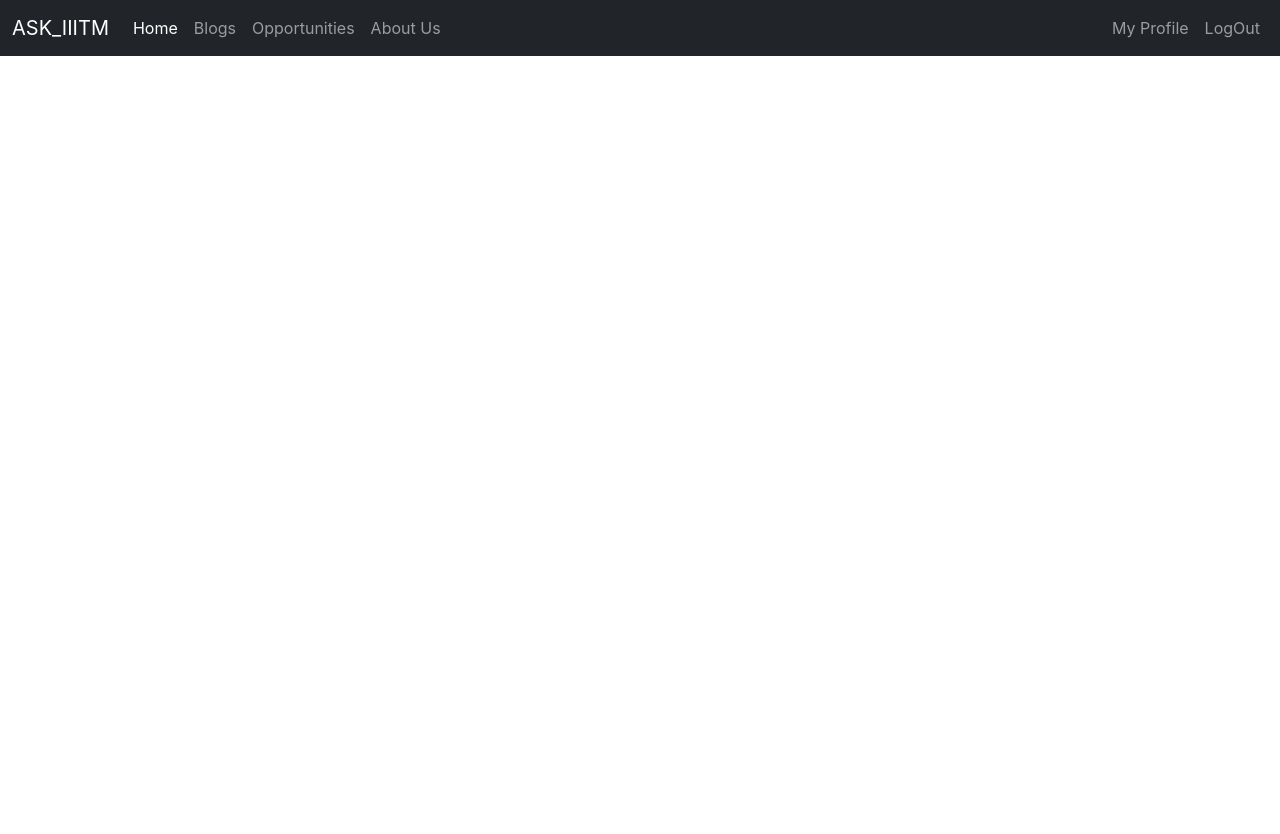
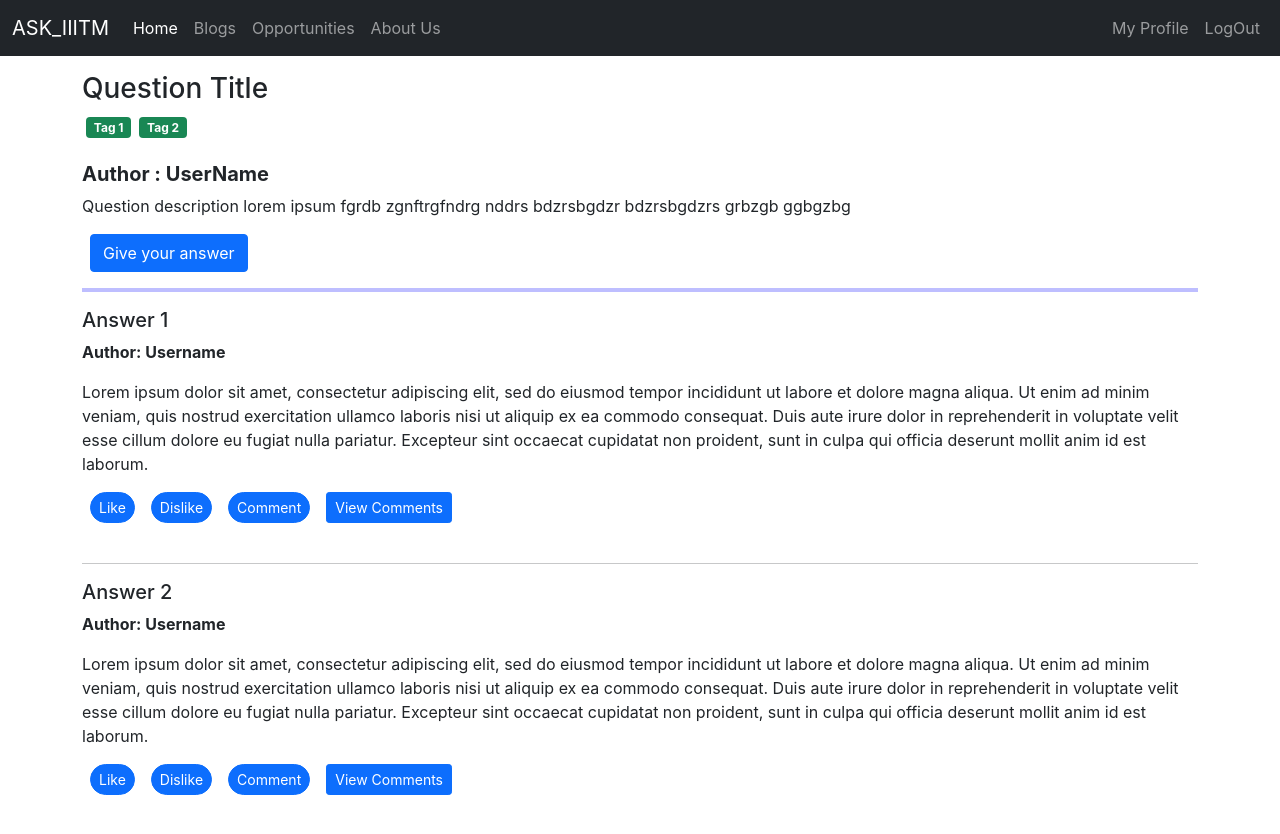
Before and after one commit to Sarthakjain211001/ASK_IIITM-frontend, a React (Create React App) app: page /question in a window 1280 px wide. Before the commit the page ends 800 px from the top, so only its background shows below. Built offline with nearby package versions, Linux system fonts and the light colour scheme.

Commit message:
Added a particular question's Page

```diff
--- a/src/App.js
+++ b/src/App.js
@@ -5,15 +5,19 @@ import Navbar from './Components/Navbar';
 import Opportunities from './Components/Opportunities';
 import Profile from './Components/Profile';
 import Qna from './Components/Qna';
+import Question_page from './Components/Question_page';
 
 function App() {
   return (
     <Router>
       <Navbar />
       <Routes>
+      <Route exact path="/" element={<Qna/>}/>
+      <Route exact path="/question" element={ <Question_page/>} />
         <Route exact path="/opportunities" element={<Opportunities />} />
         <Route exact path="/myprofile" element={<Profile/>}/>
-        <Route exact path="/" element={<Qna/>}/>
+
+
       </Routes>
     </Router>
   );
--- /dev/null
+++ b/src/Components/Question_page.js
@@ -0,0 +1,58 @@
+import React from 'react'
+import { Link } from 'react-router-dom'
+
+export default function Question_page(props) {
+
+    let btnHandler=()=>{
+/*        window.open("/giveAnswer", '_blank')*/
+     }
+
+    return (
+        <div className="container mx-8 my-3">
+            <div>
+                <h3>Question Title</h3>
+                <div>
+                    <span className="mx-1  badge  bg-success">Tag 1</span>
+                    <span className="mx-1  badge  bg-success">Tag 2</span>
+                </div>
+                <br />
+                <h5><b>Author : UserName</b></h5>
+                <p>Question description lorem ipsum fgrdb zgnftrgfndrg nddrs bdzrsbgdzr bdzrsbgdzrs grbzgb ggbgzbg</p>
+                <button onClick={btnHandler} type="button" class="btn btn-primary mx-2">Give your answer</button>
+            </div>
+
+            <hr style={{ "border": "2px solid blue" }} />
+            <div>
+                <h5>Answer 1</h5>
+                <p><b>Author: Username</b></p>
+                <p>Lorem ipsum dolor sit amet, consectetur adipiscing elit, sed do eiusmod tempor incididunt ut labore et dolore magna aliqua. Ut enim ad minim veniam, quis nostrud exercitation ullamco laboris nisi ut aliquip ex ea commodo consequat. Duis aute irure dolor in reprehenderit in voluptate velit esse cillum dolore eu fugiat nulla pariatur. Excepteur sint occaecat cupidatat non proident, sunt in culpa qui officia deserunt mollit anim id est laborum.</p>
+
+                <button type="button" class="btn btn-sm btn-primary mx-2" style={{ "border-radius": "20px" }}>Like</button>
+                <button type="button" class="btn btn-sm btn-primary mx-2" style={{ "border-radius": "20px" }}>Dislike</button>
+                <Link to="/question/postComment"><button onClick="" type="button" class="btn btn-sm btn-primary mx-2" style={{ "border-radius": "20px" }}>Comment</button></Link>
+                <Link to="/question/viewComments"><button type="button" class="btn btn-sm btn-primary mx-2 viewComments" >View Comments</button></Link>
+            </div>
+            {/*
+            <div>{props.postComment}</div>
+            <div>{props.viewComments}</div>
+            */}
+            <br />
+            <hr />
+            <div>
+                <h5>Answer 2</h5>
+                <p><b>Author: Username</b></p>
+                <p>Lorem ipsum dolor sit amet, consectetur adipiscing elit, sed do eiusmod tempor incididunt ut labore et dolore magna aliqua. Ut enim ad minim veniam, quis nostrud exercitation ullamco laboris nisi ut aliquip ex ea commodo consequat. Duis aute irure dolor in reprehenderit in voluptate velit esse cillum dolore eu fugiat nulla pariatur. Excepteur sint occaecat cupidatat non proident, sunt in culpa qui officia deserunt mollit anim id est laborum.</p>
+                <button type="button" class="btn btn-sm btn-primary mx-2" style={{ "border-radius": "20px" }}>Like</button>
+                <button type="button" class="btn btn-sm btn-primary mx-2" style={{ "border-radius": "20px" }}>Dislike</button>
+                <Link to="/question/postComment"><button type="button" class="btn btn-sm btn-primary mx-2" style={{ "border-radius": "20px" }}>Comment</button></Link>
+                <Link to="/question/viewComments"><button type="button" class="btn btn-sm btn-primary mx-2 viewComments" >View Comments</button></Link>
+
+            </div>
+
+             {/* <div>{props.postComment}</div>
+
+             <div>{props.viewComments}</div> */}
+            <br/>
+        </div>
+    )
+}
```
